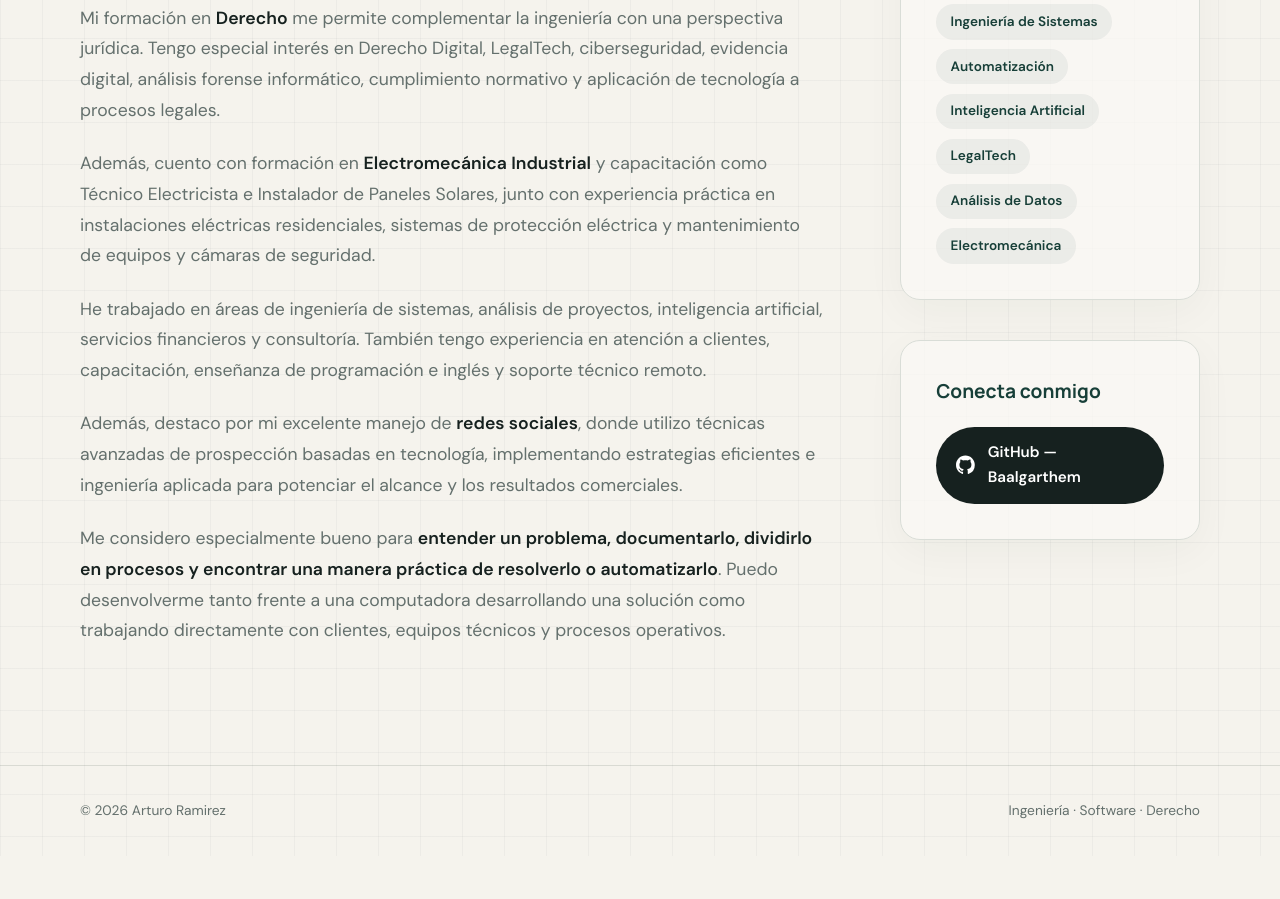
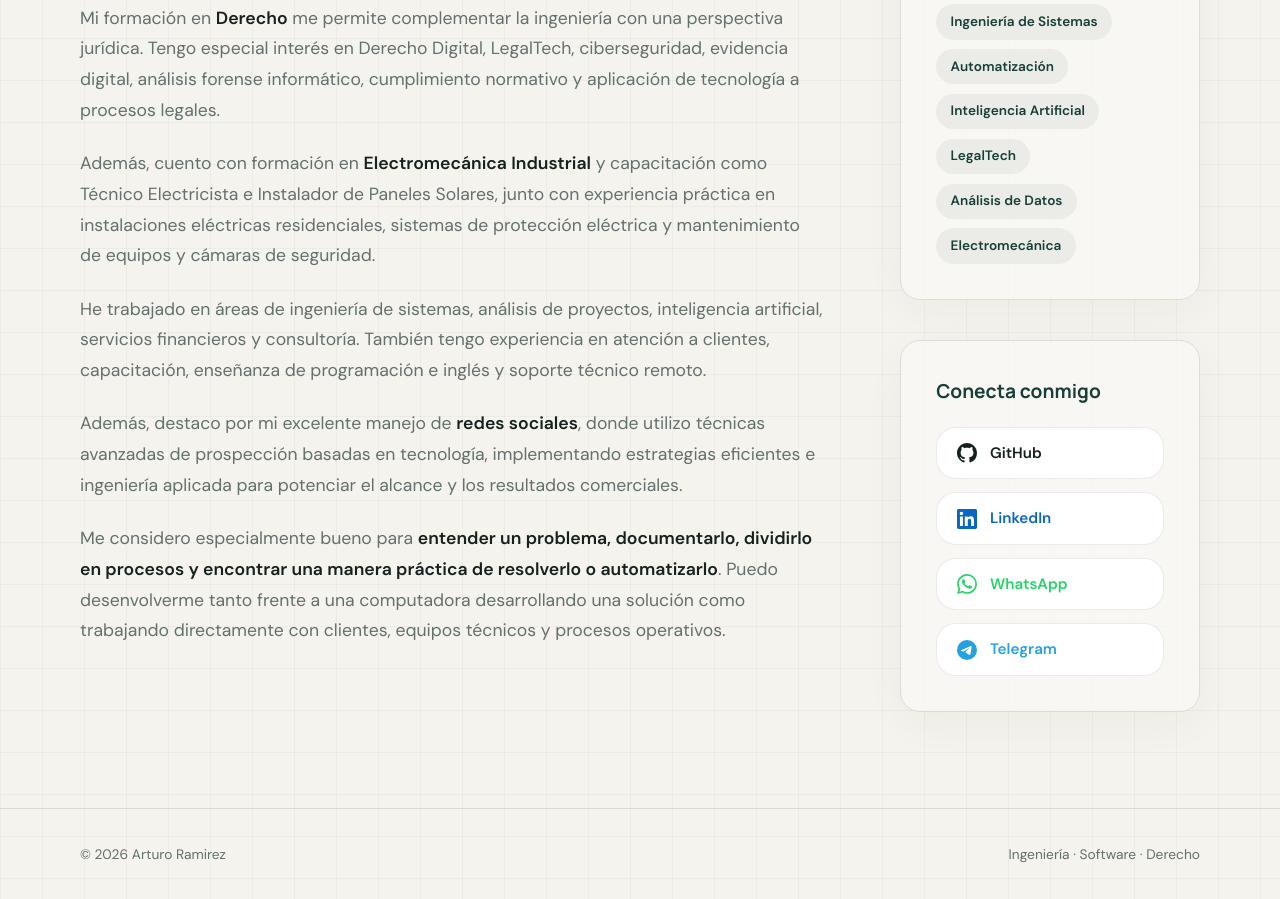
Before and after one commit to Baalgarthem/Baalgarthem.github.io, an Astro site: page / in a window 1280 px wide. Shown: the part 1432-2331 px from the top of the page. Before the commit the page ends 2288 px from the top, so only its background shows below. Built offline with nearby package versions, Linux system fonts and the light colour scheme; Astro itself is replaced by a stand-in of ours.

Commit message:
Restore Conecta conmigo section in index sidebar with all social links

```diff
--- a/src/pages/index.astro
+++ b/src/pages/index.astro
@@ -89,10 +89,24 @@ import Layout from '../layouts/Layout.astro';
 
 				<div class="sidebar-block animate-on-scroll delay-6">
 					<h3>Conecta conmigo</h3>
-					<a href="https://github.com/Baalgarthem" target="_blank" rel="noopener noreferrer" class="github-link">
-						<svg aria-hidden="true" width="20" height="20" viewBox="0 0 24 24" fill="currentColor"><path d="M12 0C5.37 0 0 5.37 0 12c0 5.31 3.435 9.795 8.205 11.385.6.105.825-.255.825-.57 0-.285-.015-1.23-.015-2.235-3.015.555-3.795-.735-4.035-1.41-.135-.345-.72-1.41-1.23-1.695-.42-.225-1.02-.78-.015-.795.945-.015 1.62.87 1.845 1.23 1.08 1.815 2.805 1.305 3.495.99.105-.78.42-1.305.765-1.605-2.67-.3-5.46-1.335-5.46-5.925 0-1.305.465-2.385 1.23-3.225-.12-.3-.54-1.53.12-3.18 0 0 1.005-.315 3.3 1.23.96-.27 1.98-.405 3-.405s2.04.135 3 .405c2.295-1.56 3.3-1.23 3.3-1.23.66 1.65.24 2.88.12 3.18.765.84 1.23 1.905 1.23 3.225 0 4.605-2.805 5.625-5.475 5.925.435.375.81 1.095.81 2.22 0 1.605-.015 2.895-.015 3.3 0 .315.225.69.825.57A12.02 12.02 0 0024 12c0-6.63-5.37-12-12-12z"/></svg>
-						GitHub — Baalgarthem
-					</a>
+					<div class="sidebar-socials">
+						<a href="https://github.com/Baalgarthem" target="_blank" rel="noopener noreferrer" class="sidebar-link github">
+							<svg width="20" height="20" viewBox="0 0 24 24" fill="currentColor"><path d="M12 0C5.37 0 0 5.37 0 12c0 5.31 3.435 9.795 8.205 11.385.6.105.825-.255.825-.57 0-.285-.015-1.23-.015-2.235-3.015.555-3.795-.735-4.035-1.41-.135-.345-.72-1.41-1.23-1.695-.42-.225-1.02-.78-.015-.795.945-.015 1.62.87 1.845 1.23 1.08 1.815 2.805 1.305 3.495.99.105-.78.42-1.305.765-1.605-2.67-.3-5.46-1.335-5.46-5.925 0-1.305.465-2.385 1.23-3.225-.12-.3-.54-1.53.12-3.18 0 0 1.005-.315 3.3 1.23.96-.27 1.98-.405 3-.405s2.04.135 3 .405c2.295-1.56 3.3-1.23 3.3-1.23.66 1.65.24 2.88.12 3.18.765.84 1.23 1.905 1.23 3.225 0 4.605-2.805 5.625-5.475 5.925.435.375.81 1.095.81 2.22 0 1.605-.015 2.895-.015 3.3 0 .315.225.69.825.57A12.02 12.02 0 0024 12c0-6.63-5.37-12-12-12z"/></svg>
+							GitHub
+						</a>
+						<a href="#" target="_blank" rel="noopener noreferrer" class="sidebar-link linkedin">
+							<svg width="20" height="20" viewBox="0 0 24 24" fill="currentColor"><path d="M20.447 20.452h-3.554v-5.569c0-1.328-.027-3.037-1.852-3.037-1.853 0-2.136 1.445-2.136 2.939v5.667H9.351V9h3.414v1.561h.046c.477-.9 1.637-1.85 3.37-1.85 3.601 0 4.267 2.37 4.267 5.455v6.286zM5.337 7.433c-1.144 0-2.063-.926-2.063-2.065 0-1.138.92-2.063 2.063-2.063 1.14 0 2.064.925 2.064 2.063 0 1.139-.925 2.065-2.064 2.065zm1.782 13.019H3.555V9h3.564v11.452zM22.225 0H1.771C.792 0 0 .774 0 1.729v20.542C0 23.227.792 24 1.771 24h20.451C23.2 24 24 23.227 24 22.271V1.729C24 .774 23.2 0 22.222 0h.003z"/></svg>
+							LinkedIn
+						</a>
+						<a href="https://wa.me/528663348743" target="_blank" rel="noopener noreferrer" class="sidebar-link whatsapp">
+							<svg width="20" height="20" viewBox="0 0 24 24" fill="currentColor"><path d="M17.472 14.382c-.297-.149-1.758-.867-2.03-.967-.273-.099-.471-.148-.67.15-.197.297-.767.966-.94 1.164-.173.199-.347.223-.644.075-.297-.15-1.255-.463-2.39-1.475-.883-.788-1.48-1.761-1.653-2.059-.173-.297-.018-.458.13-.606.134-.133.298-.347.446-.52.149-.174.198-.298.298-.497.099-.198.05-.371-.025-.52-.075-.149-.669-1.612-.916-2.207-.242-.579-.487-.5-.669-.51-.173-.008-.371-.01-.57-.01-.198 0-.52.074-.792.372-.272.297-1.04 1.016-1.04 2.479 0 1.462 1.065 2.875 1.213 3.074.149.198 2.096 3.2 5.077 4.487.709.306 1.262.489 1.694.625.712.227 1.36.195 1.871.118.571-.085 1.758-.719 2.006-1.413.248-.694.248-1.289.173-1.413-.074-.124-.272-.198-.57-.347m-5.421 7.403h-.004a9.87 9.87 0 01-5.031-1.378l-.361-.214-3.741.982.998-3.648-.235-.374a9.86 9.86 0 01-1.51-5.26c.001-5.45 4.436-9.884 9.888-9.884 2.64 0 5.122 1.03 6.988 2.898a9.825 9.825 0 012.893 6.994c-.003 5.45-4.437 9.884-9.885 9.884m8.413-18.297A11.815 11.815 0 0012.05 0C5.495 0 .16 5.335.157 11.892c0 2.096.547 4.142 1.588 5.945L.057 24l6.305-1.654a11.882 11.882 0 005.683 1.448h.005c6.554 0 11.89-5.335 11.893-11.893a11.821 11.821 0 00-3.48-8.413Z"/></svg>
+							WhatsApp
+						</a>
+						<a href="https://t.me/+528663348743" target="_blank" rel="noopener noreferrer" class="sidebar-link telegram">
+							<svg width="20" height="20" viewBox="0 0 24 24" fill="currentColor"><path d="M11.944 0A12 12 0 0 0 0 12a12 12 0 0 0 12 12 12 12 0 0 0 12-12A12 12 0 0 0 12 0a12 12 0 0 0-.056 0zm4.962 7.224c.1-.002.321.023.465.14a.506.506 0 0 1 .171.325c.016.093.036.306.02.472-.18 1.898-.962 6.502-1.36 8.627-.168.9-.499 1.201-.82 1.23-.696.065-1.225-.46-1.9-.902-1.056-.693-1.653-1.124-2.678-1.8-1.185-.78-.417-1.21.258-1.91.177-.184 3.247-2.977 3.307-3.23.007-.032.014-.15-.056-.212s-.174-.041-.249-.024c-.106.024-1.793 1.14-5.061 3.345-.48.33-.913.49-1.302.48-.428-.008-1.252-.241-1.865-.44-.752-.245-1.349-.374-1.297-.789.027-.216.325-.437.888-.662 3.498-1.524 5.83-2.529 6.998-3.014 3.332-1.386 4.025-1.627 4.476-1.635z"/></svg>
+							Telegram
+						</a>
+					</div>
 				</div>
 			</div>
 		</div>
@@ -174,8 +188,16 @@ import Layout from '../layouts/Layout.astro';
 	.sidebar-block p { margin:0; color:var(--muted); font-size:.95rem; line-height:1.6; }
 	.pill-list { display:flex; flex-wrap:wrap; gap:.6rem; padding:0; margin:0; list-style:none; }
 	.pill-list li { padding:.4rem .9rem; border-radius:999px; background:rgba(23,63,56,.06); color:var(--forest); font-size:.85rem; font-weight:600; }
-	.github-link { display:inline-flex; align-items:center; gap:.8rem; padding:.85rem 1.25rem; border-radius:999px; background:var(--ink); color:var(--white); font-weight:600; text-decoration:none; font-size:.95rem; transition:background .2s; }
-	.github-link:hover { background:var(--forest); }
+	.sidebar-socials { display:flex; flex-direction:column; gap:0.8rem; }
+	.sidebar-link { display:inline-flex; align-items:center; gap:0.8rem; padding:0.8rem 1.25rem; border-radius:var(--radius); font-weight:600; text-decoration:none; font-size:0.95rem; transition:background 0.2s, color 0.2s; border:1px solid rgba(0,0,0,0.08); background:#fff; }
+	.sidebar-link.github { color:var(--ink); }
+	.sidebar-link.github:hover { background:var(--ink); color:#fff; }
+	.sidebar-link.linkedin { color:#0a66c2; }
+	.sidebar-link.linkedin:hover { background:#0a66c2; color:#fff; }
+	.sidebar-link.whatsapp { color:#25D366; }
+	.sidebar-link.whatsapp:hover { background:#25D366; color:#fff; }
+	.sidebar-link.telegram { color:#24A1DE; }
+	.sidebar-link.telegram:hover { background:#24A1DE; color:#fff; }
 
 	@media (max-width:760px) {
 		.actions { align-items:flex-start; flex-direction:column; gap:1rem; }
```
